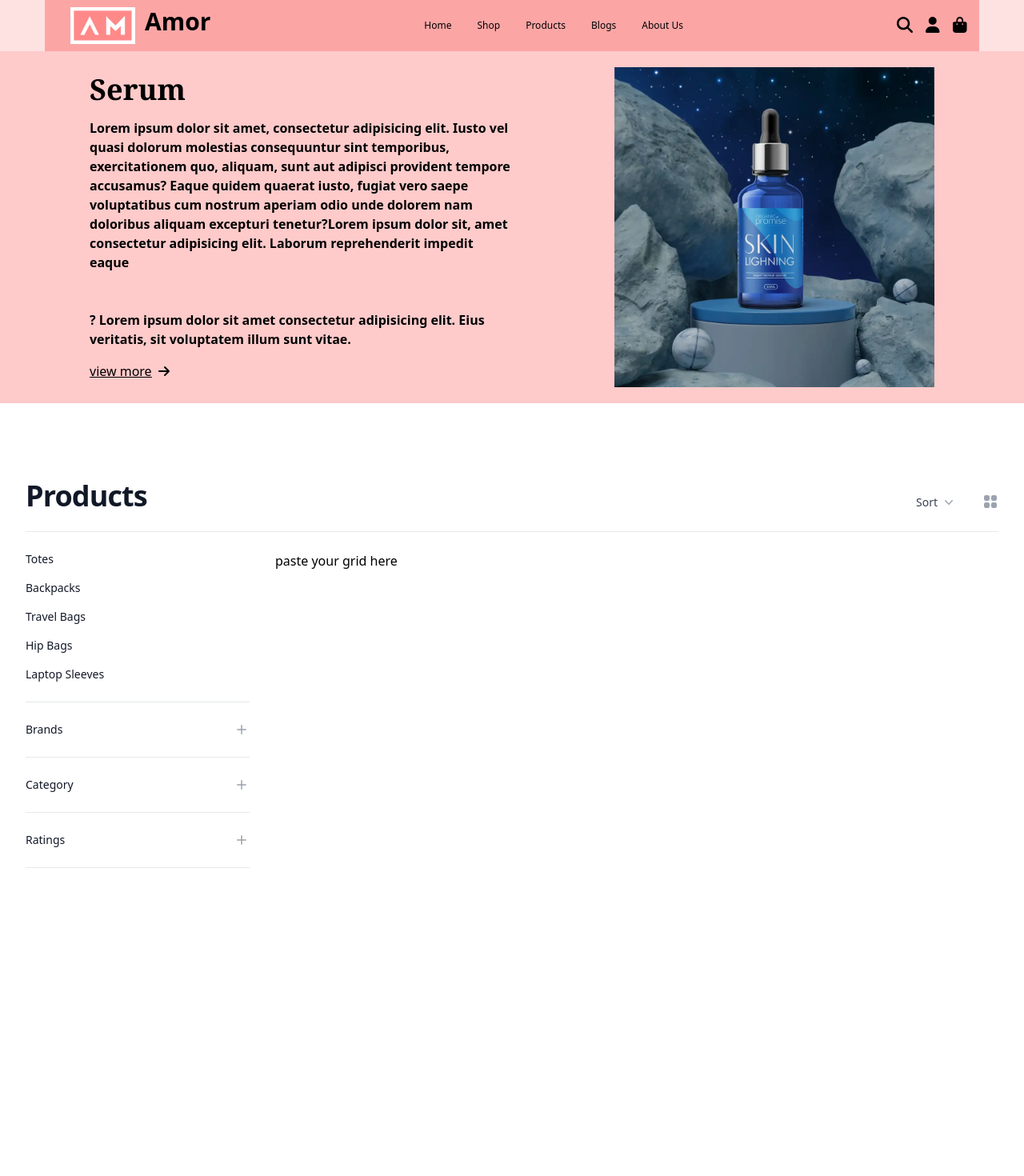
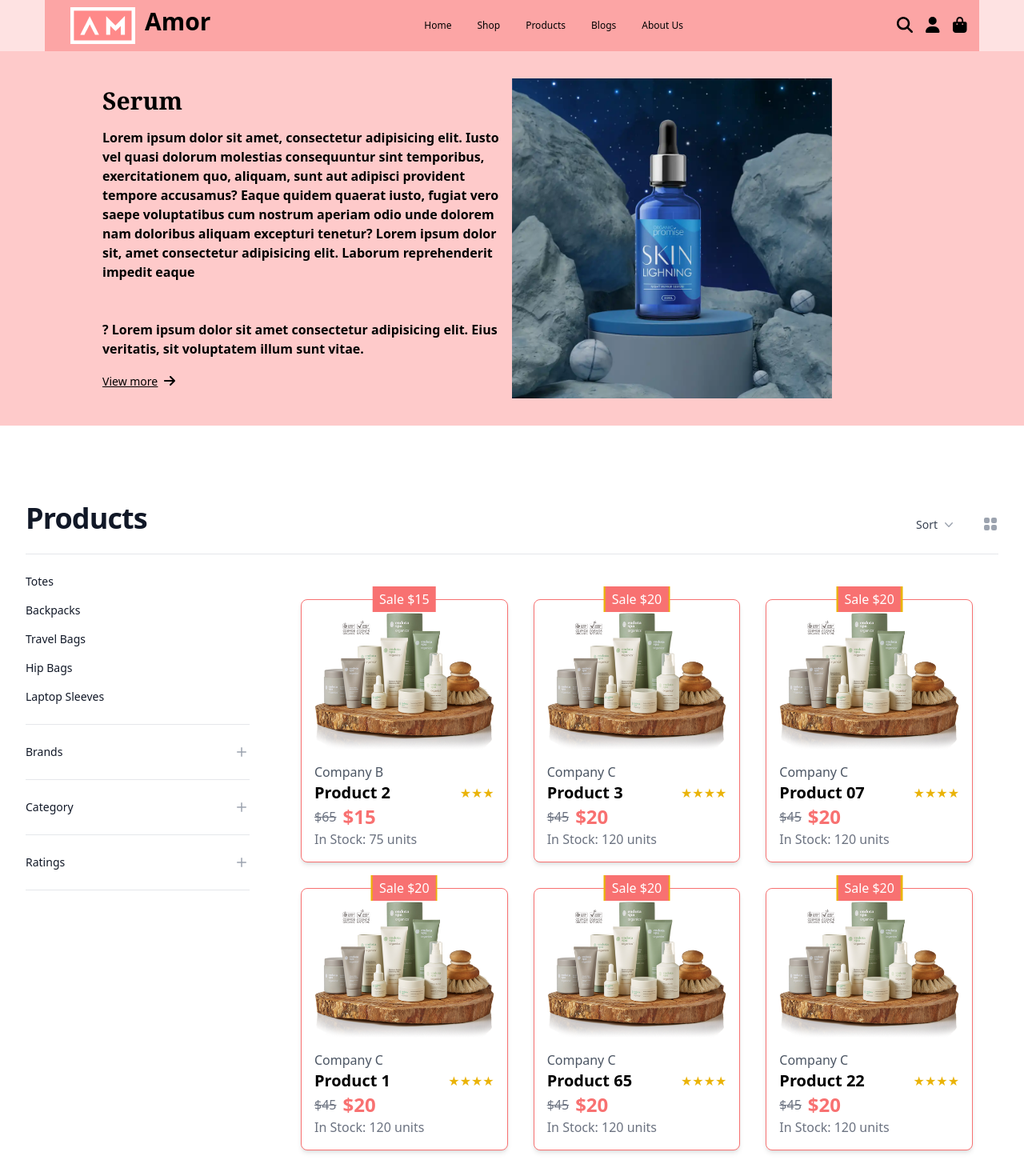
Before and after one commit to umer2311/E-commerce-App, a React (Vite) app in the folder frontend/: page /products in a window 1280 px wide. Shown: the top 1470 px of the page at 80% size. Before the commit the page ends 1181 px from the top, so only its background shows below. Built offline with nearby package versions, Linux system fonts and the light colour scheme.

Commit message:
filter functionality added

```diff
--- a/frontend/src/pages/AllProducts/components/filter.jsx
+++ b/frontend/src/pages/AllProducts/components/filter.jsx
@@ -11,7 +11,21 @@ import {
 } from "@heroicons/react/20/solid";
 
 ///  self grid import
-// import { Grid } from "./Grid";
+import { FilteredItems } from "./filteredItems";
+import { products } from "../../../assets/dummyData";
+import ProductCard from "../../homepage/compoments/productCard";
+
+// For unique data of each field
+
+const getUniqueData = (data, property) => {
+  let newVal = data.map((element) => {
+    return element[property];
+  });
+  console.log(newVal);
+};
+
+// get company data
+const categoryONlyData = getUniqueData(products, "company");
 
 const sortOptions = [
   { name: "Most Popular", href: "#", current: true },
@@ -32,11 +46,11 @@ const filters = [
     id: "brands",
     name: "Brands", //changing name color to Brand
     options: [
-      { value: "Louis Vitae", label: "Louis Vitae", checked: false },
+      { value: "Olay", label: "Olay", checked: false },
       { value: "GUCCI", label: "GUCCI", checked: false },
-      { value: "L'Oreal Paris", label: "L'Oreal Paris", checked: true },
-      { value: "Glossier", label: "Glossier", checked: false },
-      { value: "Estee Lauder", label: "Estee Lauder", checked: false },
+      { value: "LOreal Paris", label: "L'Oreal Paris", checked: true },
+      { value: "Neutrogena", label: "Neutrogena", checked: false },
+      { value: "Lancome", label: "Lancome", checked: false },
       { value: "MAC Cosmetics", label: "MAC Cosmetics", checked: false },
     ],
   },
@@ -76,9 +90,13 @@ const UnfilledStar = () => {
 const FilledUpStar = () => {
   return <FilledStar className="h-6 w-6 text-yellow-300 " aria-hidden="true" />;
 };
+// --------------------
+
+// ----------------------------
 export default function Filter() {
   const [mobileFiltersOpen, setMobileFiltersOpen] = useState(false);
 
+  const [selectedOptions, setSelectedOptions] = useState({});
   return (
     <div className="bg-white">
       {/* <UnfilledStar />
@@ -333,14 +351,47 @@ export default function Filter() {
                                 key={option.value}
                                 className="flex items-center"
                               >
-                                <input
+                                {/* <input
                                   id={`filter-${section.id}-${optionIdx}`}
                                   name={`${section.id}[]`}
                                   defaultValue={option.value}
                                   type="checkbox"
                                   defaultChecked={option.checked}
                                   className="h-4 w-4 rounded border-gray-300 text-red-300 focus:ring-red-300"
+                                  // applying onClick
+                                  onClick={() => {
+                                    if (option.checked === true) {
+                                      setSelectedOptions(...option.value);
+                                    }
+                                    console.log(selectedOptions);
+                                  }}
+                                /> */}
+                                <input
+                                  id={`filter-${section.id}-${optionIdx}`}
+                                  name={`${section.id}[]`}
+                                  value={option.value}
+                                  type="checkbox"
+                                  checked={
+                                    selectedOptions[section.id]?.[
+                                      option.value
+                                    ] || false
+                                  }
+                                  className="h-4 w-4 rounded border-gray-300 text-red-300 focus:ring-red-300"
+                                  onChange={() => {
+                                    setSelectedOptions((prevOptions) => ({
+                                      ...prevOptions,
+                                      [section.id]: {
+                                        ...(prevOptions[section.id] || {}),
+                                        [option.value]:
+                                          !prevOptions[section.id]?.[
+                                            option.value
+                                          ],
+                                      },
+                                    }));
+                                    console.log(selectedOptions);
+                                  }}
                                 />
+
                                 <label
                                   htmlFor={`filter-${section.id}-${optionIdx}`}
                                   className="ml-3 text-sm text-gray-600"
@@ -357,9 +408,11 @@ export default function Filter() {
                 ))}
               </form>
 
+              {/* ----------------------------------------- */}
+
               {/* Product grid */}
               <div className="lg:col-span-3">
-                <h1>paste your grid here</h1>
+                <FilteredItems selectedOptions={selectedOptions} />
               </div>
             </div>
           </section>
--- a/frontend/src/pages/AllProducts/components/filteredItems.jsx
+++ b/frontend/src/pages/AllProducts/components/filteredItems.jsx
@@ -1,27 +1,18 @@
 import React from "react";
+import ProductCard from "../../homepage/compoments/productCard";
+import { products } from "../../../assets/dummyData";
 
 export const FilteredItems = () => {
   return (
     <div>
-      {/* <div className="grid grid-rows-6  lg:grid-cols-3 lg:gap-3 w-2/3 h-96  mt-8"></div> */}
-
-      {/* filter */}
-      <div className="grid grid-rows-6  lg:grid-cols-3 lg:gap-3 w-2/3 h-96  mt-8">
-        {/* <div className="bredcrum col-span-4">
-          <p>Home</p>
+      <div className="container mx-auto p-8">
+        <div className="grid md:grid-cols-2 lg:grid-cols-3 gap-8">
+          {products?.map((product, index) => (
+            <div key={index} className="">
+              <ProductCard product={product} />
+            </div>
+          ))}
         </div>
-
-        <div className="productName col-span-4">
-          <p>Selected product</p>
-        </div>
-
-        <div className="filterTabs col-span-4">
-          <p>for now empty</p>
-        </div>
-
-        <div className="mainFilter row-span-6 ">
-          <h2>fs</h2>
-        </div> */}
       </div>
     </div>
   );
--- a/frontend/src/pages/AllProducts/index.jsx
+++ b/frontend/src/pages/AllProducts/index.jsx
@@ -3,6 +3,7 @@ import React from "react";
 import { FontAwesomeIcon } from "@fortawesome/react-fontawesome";
 import { faArrowRight } from "@fortawesome/free-solid-svg-icons";
 import SerumImg from "../../../src/assets/images/SkinLightningBottle.webp";
+// import Filter from "./components/filter";
 import Filter from "./components/filter";
 import { Navbar } from "../homepage/compoments/Navbar";
 
@@ -10,36 +11,41 @@ const Product = () => {
   return (
     <div>
       <Navbar />
-      <div className="w-full h-full bg-red-200 flex items-center mx-auto px-28 justify-between">
-        <div className="left w-1/2 my-7 ">
-          <h2 className="text-4xl font-bold mb-4 font-serif">Serum</h2>
+      <div className="w-full h-full bg-red-200 lg:flex  items-center  mx-auto lg:px-28  sm:px-0 lg:justify-between">
+        <div className="left w-full my-4 lg:w-1/2 lg:my-7 p-2 lg:p-4 ">
+          <h2 className="text-xl lg:text-2xl xl:text-3xl font-bold mb-2 lg:mb-4 font-serif">
+            Serum
+          </h2>
 
-          <p className="text-1xl font-semibold">
+          <p className="text-xs lg:text-sm xl:text-base font-semibold">
             Lorem ipsum dolor sit amet, consectetur adipisicing elit. Iusto vel
             quasi dolorum molestias consequuntur sint temporibus, exercitationem
             quo, aliquam, sunt aut adipisci provident tempore accusamus? Eaque
             quidem quaerat iusto, fugiat vero saepe voluptatibus cum nostrum
-            aperiam odio unde dolorem nam doloribus aliquam excepturi
-            tenetur?Lorem ipsum dolor sit, amet consectetur adipisicing elit.
-            Laborum reprehenderit impedit eaque
+            aperiam odio unde dolorem nam doloribus aliquam excepturi tenetur?
+            Lorem ipsum dolor sit, amet consectetur adipisicing elit. Laborum
+            reprehenderit impedit eaque
             <br></br>
             <br />
             <br />? Lorem ipsum dolor sit amet consectetur adipisicing elit.
             Eius veritatis, sit voluptatem illum sunt vitae.
           </p>
 
-          <div className="underline mt-4">
-            <a className="mr-2 text-1xl" href="/">
-              view more
+          <div className="underline mt-2 lg:mt-4">
+            <a className="mr-2 text-xs lg:text-sm" href="/">
+              View more
             </a>
             <FontAwesomeIcon icon={faArrowRight} />
           </div>
         </div>
 
-        <div className="right">
+        {/* right image div */}
+        <div className="right  hidden lg:block  lg:w-1/2 ">
           <img className="" src={SerumImg} width={400} />
         </div>
       </div>
+
+      {/* Filter component */}
       <Filter />
     </div>
   );
--- a/frontend/src/pages/Homepage/index.jsx
+++ b/frontend/src/pages/Homepage/index.jsx
@@ -4,7 +4,11 @@ import { Navbar } from "./compoments/Navbar";
 import { Hero } from "./compoments/Hero";
 import { Productname } from "./compoments/Productname";
 import { Categories } from "./compoments/Categories";
-
+import ProductCard from "./compoments/productCard";
+import BlogCard from "./compoments/blogCard";
+import Footer from "./compoments/footer";
+import { blogs, products } from "../../assets/dummyData";
+import SubscribeCard from "./compoments/subscribeCard";
 
 
 
@@ -14,7 +18,38 @@ function App() {
         <Navbar />
         <Hero />
         <Productname />
-        <Categories />
+            <Categories />
+            <div >
+                <div className=" container max-w-screen-lg mx-auto my-5">
+          <h1 className=" font-normal text-center  text-5xl py-5" >
+      Featured Products
+    </h1>
+         <div className="  flex flex-wrap -m-4">
+      {products?.map((product, index) => (
+        <div key={index} className="w-full sm:w-1/2 md:w-1/3 lg:w-1/4 p-4 m-4">
+          <ProductCard product={product} />
+        </div>
+      ))}
+                    </div>
+                    </div>
+
+            <div className=' container max-w-screen-lg mx-auto  my-5'>
+              <h1 className=" font-normal text-center  text-5xl py-5" >
+      Latest News
+    </h1>
+          <div className="flex flex-wrap -m-4">
+      {blogs?.map((blog, index) => (
+        <div key={index} className="w-full sm:w-1/2 md:w-1/4  p-4 m-4 ">
+          <BlogCard blog={blog} />
+        </div>
+      ))}
+              </div>
+          </div>
+
+          <SubscribeCard />
+          <Footer />
+
+      </div>
         </>
     )
 }
--- a/frontend/src/pages/homepage/index.jsx
+++ /dev/null
@@ -1,56 +0,0 @@
-import React from "react";
-
-import { Navbar } from "./compoments/Navbar";
-import { Hero } from "./compoments/Hero";
-import { Productname } from "./compoments/Productname";
-import { Categories } from "./compoments/Categories";
-import ProductCard from "./compoments/productCard";
-import BlogCard from "./compoments/blogCard";
-import Footer from "./compoments/footer";
-import { blogs, products } from "../../assets/dummyData";
-import SubscribeCard from "./compoments/subscribeCard";
-
-
-
-function App() {
-    return (
-        <>
-        <Navbar />
-        <Hero />
-        <Productname />
-            <Categories />
-            <div >
-                <div className=" container max-w-screen-lg mx-auto my-5">
-          <h1 className=" font-normal text-center  text-5xl py-5" >
-      Featured Products
-    </h1>
-         <div className="  flex flex-wrap -m-4">
-      {products?.map((product, index) => (
-        <div key={index} className="w-full sm:w-1/2 md:w-1/3 lg:w-1/4 p-4 m-4">
-          <ProductCard product={product} />
-        </div>
-      ))}
-                    </div>
-                    </div>
-
-            <div className=' container max-w-screen-lg mx-auto  my-5'>
-              <h1 className=" font-normal text-center  text-5xl py-5" >
-      Latest News
-    </h1>
-          <div className="flex flex-wrap -m-4">
-      {blogs?.map((blog, index) => (
-        <div key={index} className="w-full sm:w-1/2 md:w-1/4  p-4 m-4 ">
-          <BlogCard blog={blog} />
-        </div>
-      ))}
-              </div>
-          </div>
-
-          <SubscribeCard />
-          <Footer />
-
-      </div>
-        </>
-    )
-}
-export default App;
```
